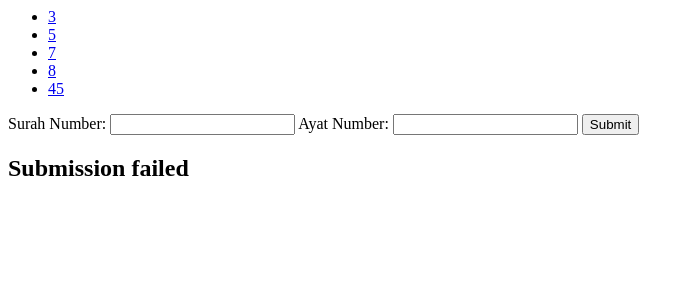
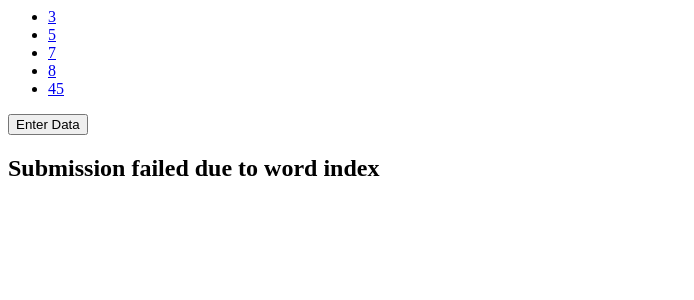
Before and after one commit to aimanuslim/nasrulhifz, a Django app: page /qurandata/submit/ in a window 1280 px wide. Shown: the top 300 px of the page, without its empty margins (0-694 px from the left). Run offline with Django 3.2, Linux system fonts and the light colour scheme; data comes from the database, SQL or seed files in the repository; both versions use the stored data as it was after the commit.

Commit message:
Successful in adding forms for word index input, and saving to database

```diff
--- a/qurandata/forms.py
+++ b/qurandata/forms.py
@@ -1,5 +1,19 @@
 from django import forms
+from django.forms import formset_factory
 
 class HifzForm(forms.Form):
 	surah_number = forms.IntegerField(min_value=1, max_value=114)
-	ayat_number = forms.IntegerField(min_value=0, max_value=288)
+	ayat_number = forms.IntegerField(min_value=1, max_value=288)
+
+
+
+class WordIndexForm(forms.Form):
+	index = forms.IntegerField(
+		label='Word Index',
+		widget=forms.NumberInput(attrs={
+			'class': 'form-control',
+			'placeholder': 'Index'
+			})
+
+		)
+WordIndexFormSet = formset_factory(WordIndexForm, extra=1)
--- a/qurandata/templates/qurandata/index.html
+++ b/qurandata/templates/qurandata/index.html
@@ -8,17 +8,10 @@
     <p>No hifz are available.</p>
 {% endif %}
 
-<span>
-	<form action="{% url 'qurandata:submit' %}" method="post">
-		{% csrf_token  %}
-		Surah Number:
-		<input type="text" name="surah_number" value="">
-		Ayat Number:
-		<input type="text" name="ayat_number" value="">
-		<input type="submit" value="Submit">
-	</form>
+<form action="{% url 'qurandata:enter' %}">
+    <input type="submit" value="Enter Data" />
+</form>
 
-</span>
 
 {% if message %}
 <h2>{{ message }}</h2>
--- a/qurandata/urls.py
+++ b/qurandata/urls.py
@@ -8,6 +8,7 @@ urlpatterns = [
     path('', views.IndexView.as_view(), name='index'),
     path('<int:surah_number>/ayats/', views.AyatListView.as_view(), name="ayatlist"),
     path('submit/', views.submit, name='submit'),
+    path('enter/', views.enter, name='enter'),
     path('<int:surah_number>/ayats/<int:ayat_number>/', views.detail, name="detail")
 
 ]
--- a/qurandata/views.py
+++ b/qurandata/views.py
@@ -4,14 +4,16 @@ from django.shortcuts import get_object_or_404, render
 from django.urls import reverse
 from django.views import generic
 
-from .models import Hifz, QuranMeta
-from .forms import HifzForm
+from .models import Hifz, QuranMeta, WordIndex
+from .forms import HifzForm, WordIndexFormSet
+
 class IndexView(generic.ListView):
 	template_name = 'qurandata/index.html'
 	context_object_name = 'latest_quran_data'
 
 	def get_queryset(self):
 		return Hifz.objects.values('surah_number').distinct()
+
 class AyatListView(generic.ListView):
 	template_name = 'qurandata/ayatlist.html'
 	context_object_name = 'ayat_list_for_surah'
@@ -29,7 +31,22 @@ def submit(request):
 		message = 'Submission successful'
 	else:
 		message = 'Submission failed'
+
+
+	formset = WordIndexFormSet(request.POST)
+	if formset.is_valid():
+		for form in formset:
+			idx = form.cleaned_data.get('index')
+			if idx: WordIndex(hifz=hifz, index=idx).save()
+		message = 'Submission successful including word index'
+	else:
+		message = 'Submission failed due to word index'
+
 	return render(request, 'qurandata/index.html', {'message': message, 'latest_quran_data' : Hifz.objects.values('surah_number').distinct() })
+
+def enter(request):
+	formset = WordIndexFormSet(request.GET or None)
+	return render(request, 'qurandata/enter.html', {'formset': formset})
 
 
 def detail(request, surah_number, ayat_number):
@@ -43,6 +60,8 @@ def detail(request, surah_number, ayat_number):
 	return render(request, 'qurandata/detail.html', {'quranmeta': qm})
 
 
+
+
 # def index(request):
 #     latest_quran_data = Hifz.objects.order_by('-surah_number')[:5]
 #     context = {
```
Also changed, not shown: db.sqlite3.
